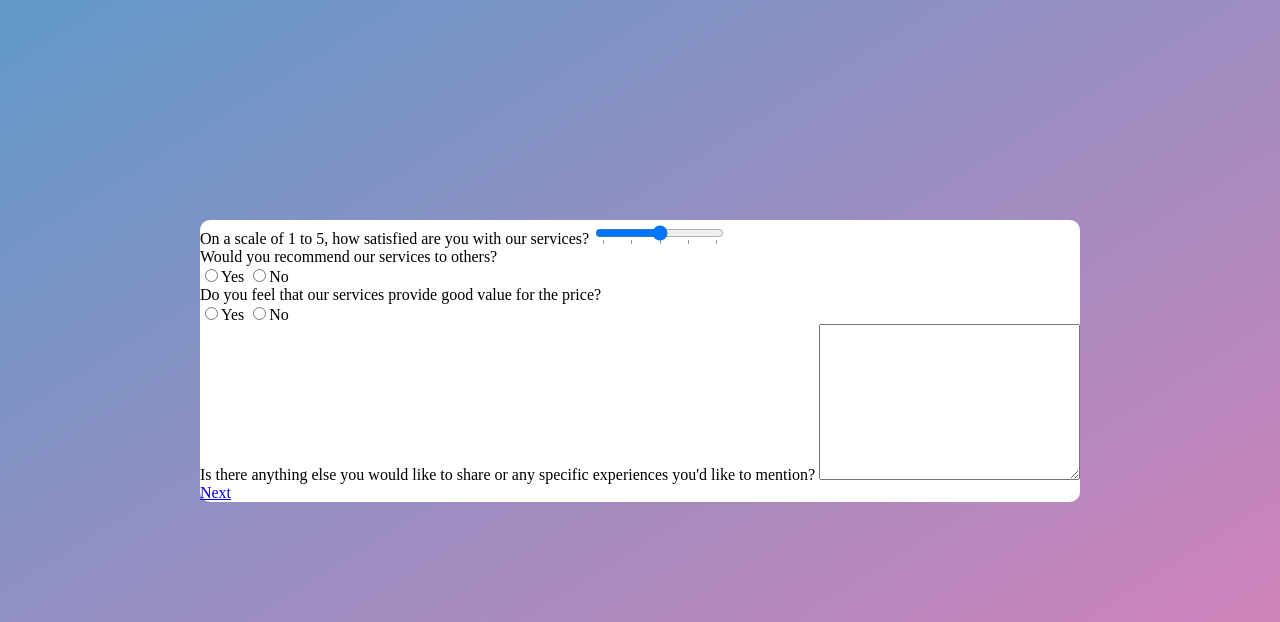
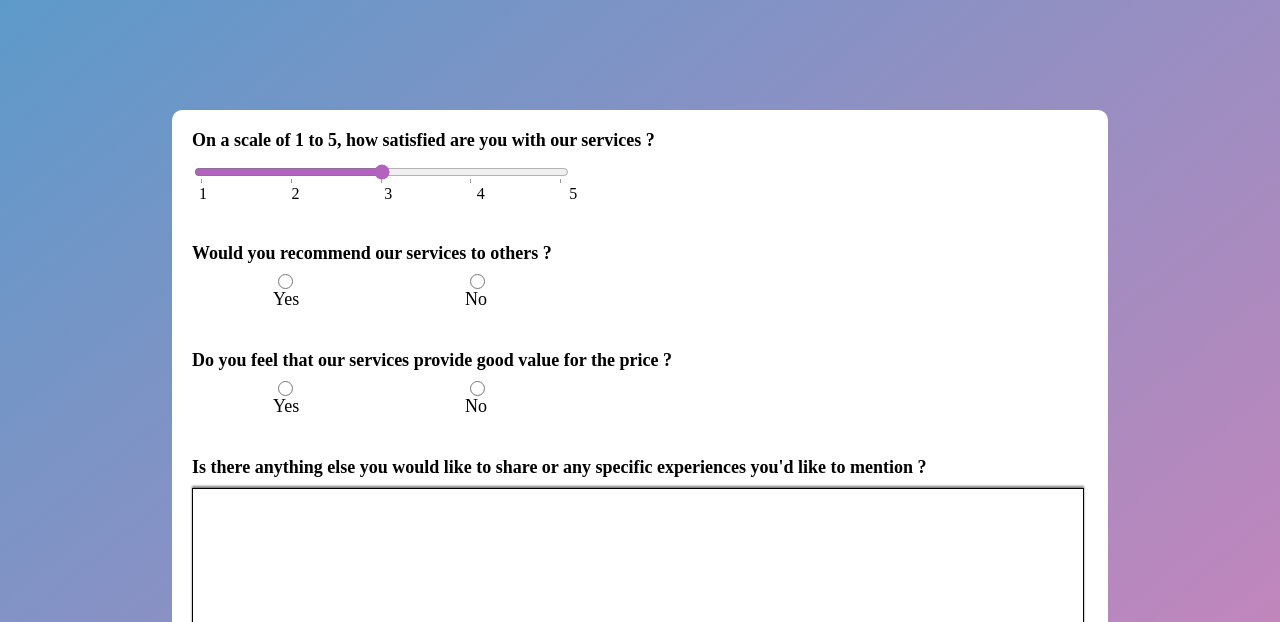
Before and after one commit to pranjalgogoi1209/codealpha_tasks, a plain HTML site: page task2_surveyform/secondPage/index.html in a window 1280 px wide. Shown: the part 178-800 px from the top of the page. Drawn offline with Linux system fonts and the light colour scheme.

Commit message:
completed second page of task 2

```diff
--- a/task2_surveyform/secondPage/index.html
+++ b/task2_surveyform/secondPage/index.html
@@ -10,9 +10,8 @@
     <div class="main">
         <h1>CUSTOMER SURVEY FORM</h1>
         <form class="form">
-            <div class="row">
             <div class="input">
-                    <label for="first-name">On a scale of 1 to 5, how satisfied are you with our services?</label>
+                <label for="first-name">On a scale of 1 to 5, how satisfied are you with our services ?</label>
                 <input type="range" id="first-name" list="markers">
                 <datalist id="markers">
                     <option value="0"></option>
@@ -21,12 +20,17 @@
                     <option value="75"></option>
                     <option value="100"></option>
                 </datalist>
-                </div>
+                <p class="range">
+                    <span>1</span>
+                    <span>2</span>
+                    <span>3</span>
+                    <span>4</span>
+                    <span>5</span>
+                </p>
             </div>
 
-            <div class="row">
-                <div class="input">
-                    <label for="email">Would you recommend our services to others?</label>
+            <div class="input input-radio">
+                <label for="email">Would you recommend our services to others ?</label>
                 <div class="gender-input">
                     <label for="male">
                         <input type="radio" id="male" name="gender">Yes
@@ -36,28 +40,28 @@
                     </label>
                 </div>
             </div>
-                <div class="input">
-                    <label for="email">Do you feel that our services provide good value for the price?</label>
+
+            <div class="input input-radio">
+                <label for="email">Do you feel that our services provide good value for the price ?</label>
                 <div class="gender-input">
-                        <label for="male">
-                            <input type="radio" id="male" name="gender">Yes
+                    <label for="male-2">
+                        <input type="radio" id="male-2" name="gender">Yes
                     </label>
-                        <label for="female">
-                            <input type="radio" id="female" name="gender">No
+                    <label for="female-2">
+                        <input type="radio" id="female-2" name="gender">No
                     </label>
                 </div>
             </div>
-            </div>
 
-            <div class="row">
             <div class="input">
-                    <label for="">Is there anything else you would like to share or any specific experiences you'd like to mention?</label>
-                    <textarea name="" id="" cols="30" rows="10"></textarea>
-                </div>
+                <label for="">Is there anything else you would like to share or any specific experiences you'd like to mention ?</label>
+                <textarea cols="30" rows="10"></textarea>
             </div>
 
             <div class="button">
-                <a href="https://www.youtube.com/watch?v=kwNFm8ypcZo">Next</a>
+                <a href="https://www.youtube.com/watch?v=kwNFm8ypcZo">
+                    <button>Submit</button>
+                </a>
             </div>
         </form>
     </div>
--- a/task2_surveyform/secondPage/style.css
+++ b/task2_surveyform/secondPage/style.css
@@ -4,20 +4,92 @@ body{
     font-family: 'sans-serif';
 }
 .main{
-    /* border: 2px solid black; */
     display: flex;
     flex-direction: column;
     align-items: center;
     justify-content: space-around;
-    height: 100vh;
+    height: 130vh;
     background-image:linear-gradient(to bottom right,rgb(82, 156, 203), rgb(207, 131, 186));
-}
-.form{
-    background-color: white;
-    border-radius: 10px;
 }
 h1{
     color: white;
     margin: 0;
     text-shadow: 2px 1px 1px black;
 }
+.form{
+    background-color: white;
+    border-radius: 10px;
+}
+.input{
+    padding: 20px;
+    width: 70vw;
+    font-size: 1rem;
+}
+input[type="range"] {
+    accent-color: rgb(177, 99, 191);
+  }
+.range{
+    margin: 0;
+    width: 43%;
+    display: flex;
+    justify-content: space-between;
+}
+.range span{
+    margin-left: 7px;
+}
+label{
+    font-size: large;
+    font-weight: bold;
+}
+.input input{
+    margin-top: 10px;
+    display: block;
+    font-size: 15px;
+    width: 375px;
+}
+.input-radio input{
+    margin-top: 10px;
+    margin-right: 10px;
+    font-size: 15px;
+    width: 375px;
+}
+textarea{
+    margin-top: 10px;
+    padding: 15px;
+    border: 1px solid black;
+    box-shadow: 0px -2px 2px gray;
+    width: 96%;
+}
+
+.gender-input{
+    display: flex;
+    justify-content: space-around;
+    width: 30vw;
+}
+.gender-input label{
+    font-weight: 500;
+}
+.gender-input input{
+    width: 15px;
+    height: 15px;
+}
+.button{
+    display: flex;
+    justify-content: center;
+    padding: 20px;
+}
+a, button{
+    display: flex;
+    align-items: center;
+    justify-content: center;
+    height: 35px;
+    color: white;
+    padding: 5px 15px 5px 15px;
+    width: 100%;
+    font-size: 25px;
+    font-weight:bolder;
+    background-image:linear-gradient(to right,rgb(71, 132, 230), rgb(177, 99, 191));
+    cursor: pointer;
+    text-decoration: none;
+    border: none;
+}
```
Also changed, not shown: task2_surveyform/firstPage/index.html (+1 -1 lines), task2_surveyform/firstPage/style.css (renamed from task2_surveyform/style.css). Lines whose indentation alone changed are shown as unchanged.
